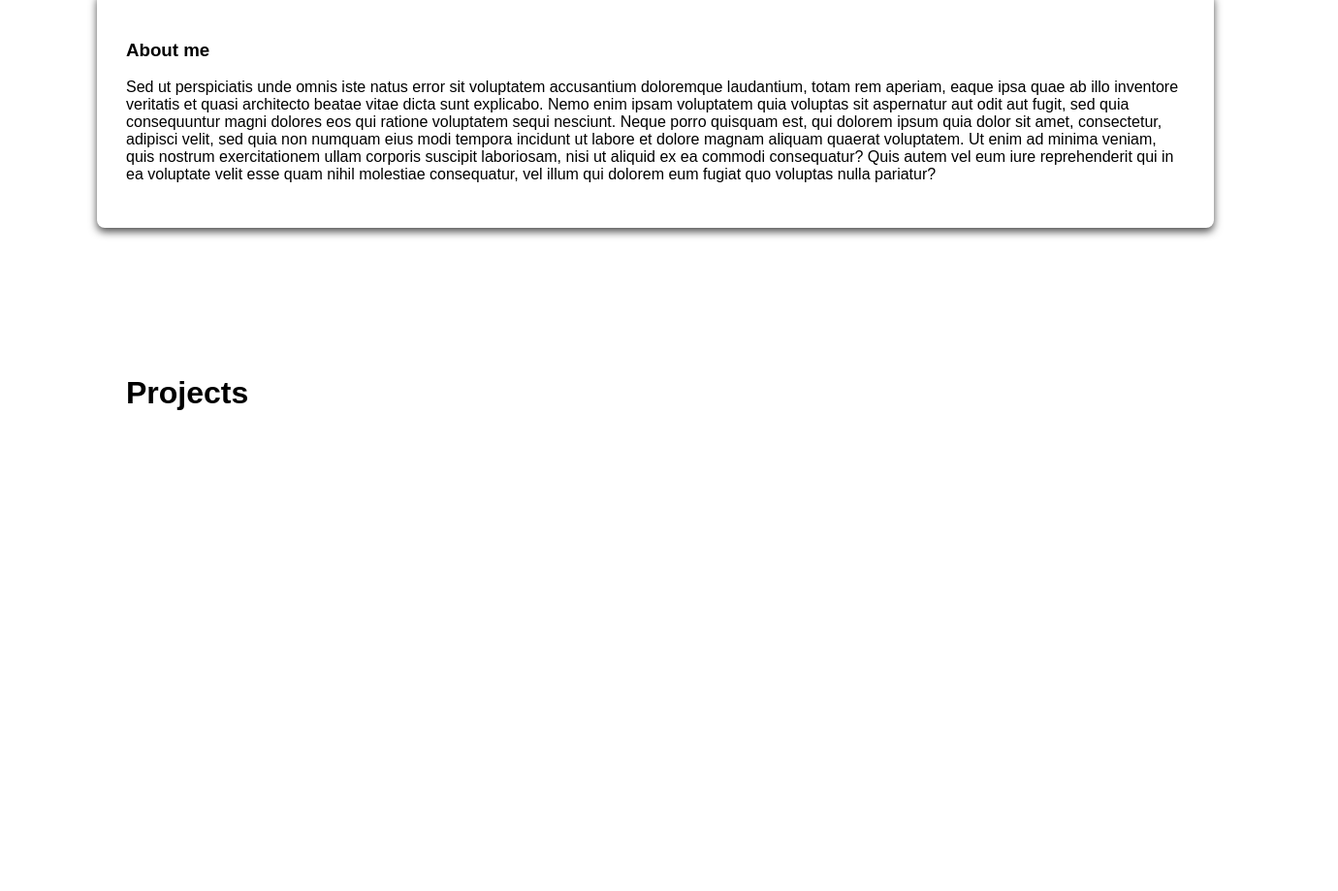
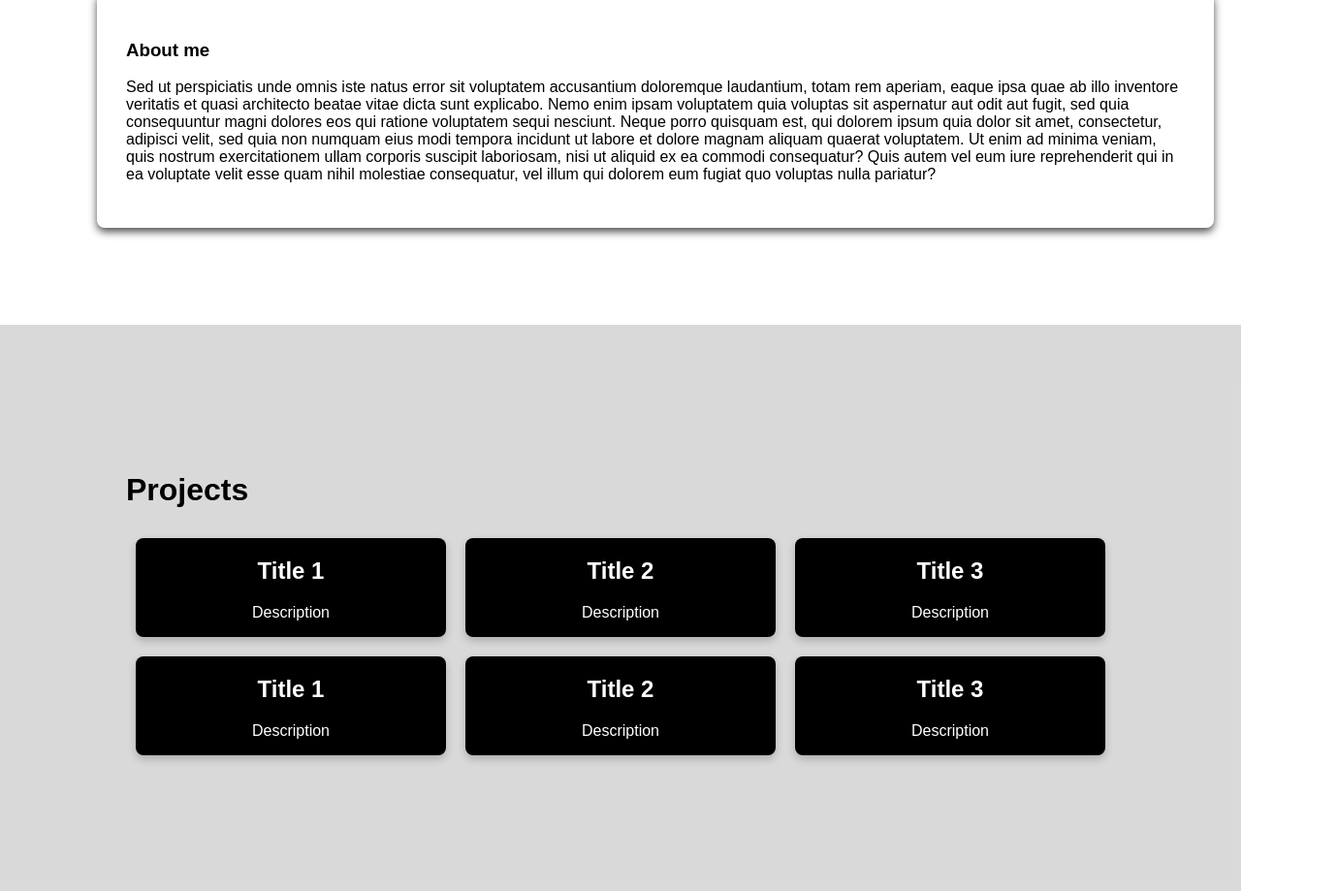
Before and after one commit to andrea7imo/andrea7imo.github.io, a plain HTML site: page index.html in a window 1280 px wide. Shown: the part 872-1791 px from the top of the page at 97% size, 1380 px wide, since content can reach past the window. Before the commit the page ends 1347 px from the top, so only its background shows below. Drawn offline with Linux system fonts and the light colour scheme.

Commit message:
adding projects cards

```diff
--- a/css/styles.css
+++ b/css/styles.css
@@ -160,10 +160,31 @@ button:active{
 .projects {
     width: 100%;
     background: white;
-    margin-left: 100px;
-    margin-right: 100px;
+    margin-right: 10px;
 }
 
 .projects-content {
-    padding: 30px;
+    padding: 130px;
+    background: #48484834;
+
 }
+
+/* projects card */
+.projects-cards {
+    display: flex;
+}
+
+.project-card {
+    border-radius: 8px;
+    box-shadow: 0 4px 8px 0 rgba(0,0,0,0.2);
+    transition: 0.3s;
+    margin: 10px;
+    width: 33.33%;
+    color: white;
+    background: black;
+    text-align: center;
+}
+
+.project-card:hover {
+    box-shadow: 0 8px 16px 0 rgba(0,0,0,0.7);
+}
--- a/index.html
+++ b/index.html
@@ -23,7 +23,7 @@
                         About Me
                     </a></li>
                     <li><a href="#">
-                        Project
+                        Projects
                     </a></li>
                 </ul>
             </nav>
@@ -61,12 +61,40 @@
         <div class="projects">
             <div class="projects-content">
                 <h1>Projects</h1>
+                <div class="projects-cards">
+                    <div class="project-card">
+                          <h2>Title 1</h2>
+                          <p>Description</p>
+                    </div>
+                    <div class="project-card">
+                        <h2>Title 2</h2>
+                        <p>Description</p>
+                    </div>
+                    <div class="project-card">
+                        <h2>Title 3</h2>
+                        <p>Description</p>
+                    </div>
+                </div>
+
+                <div class="projects-cards">
+                    <div class="project-card">
+                          <h2>Title 1</h2>
+                          <p>Description</p>
+                    </div>
+                    <div class="project-card">
+                        <h2>Title 2</h2>
+                        <p>Description</p>
+                    </div>
+                    <div class="project-card">
+                        <h2>Title 3</h2>
+                        <p>Description</p>
+                    </div>
+                </div>
             </div>
         </div>
 
 
 
 
-
 </body>
 </html>
```
